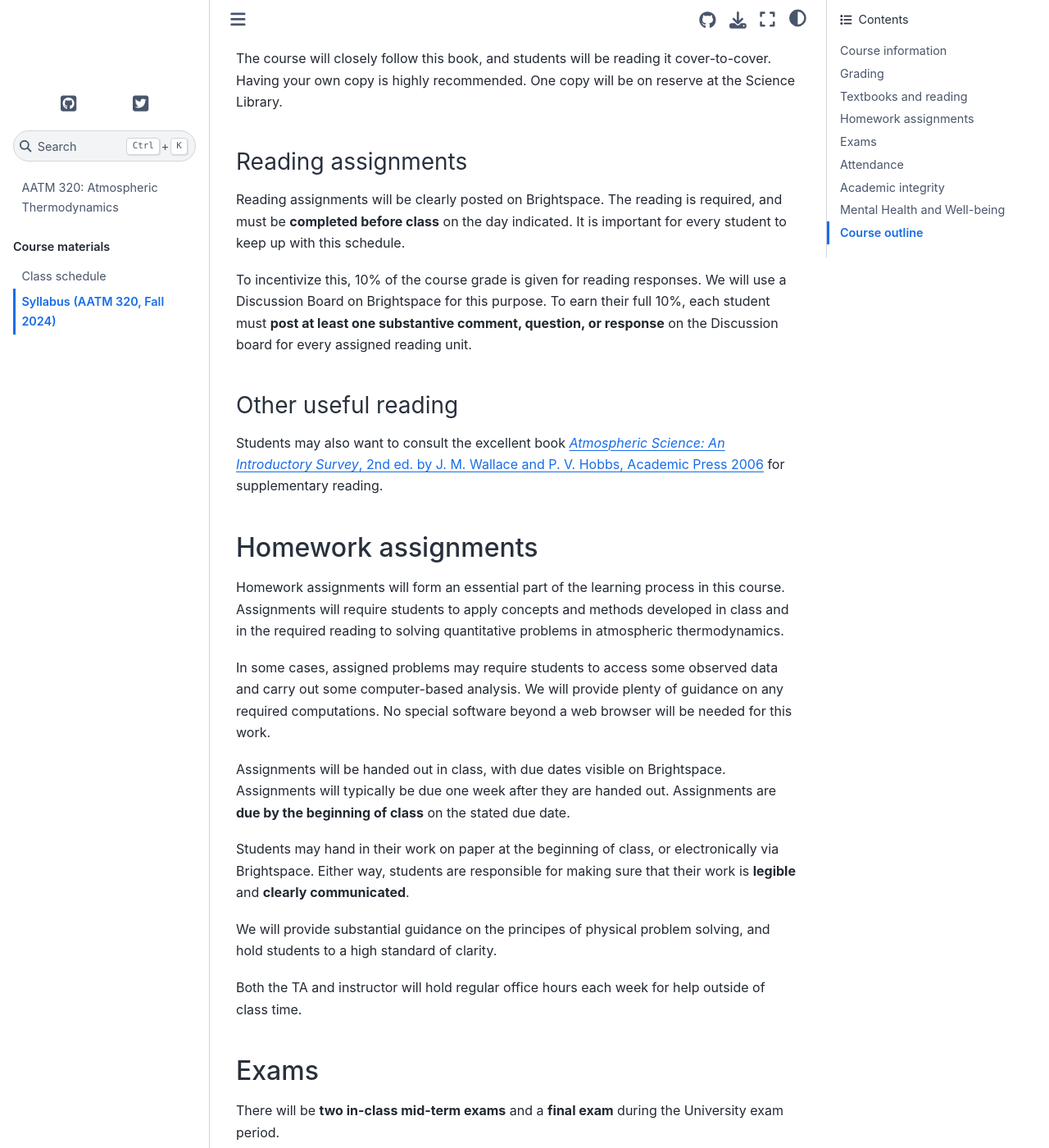
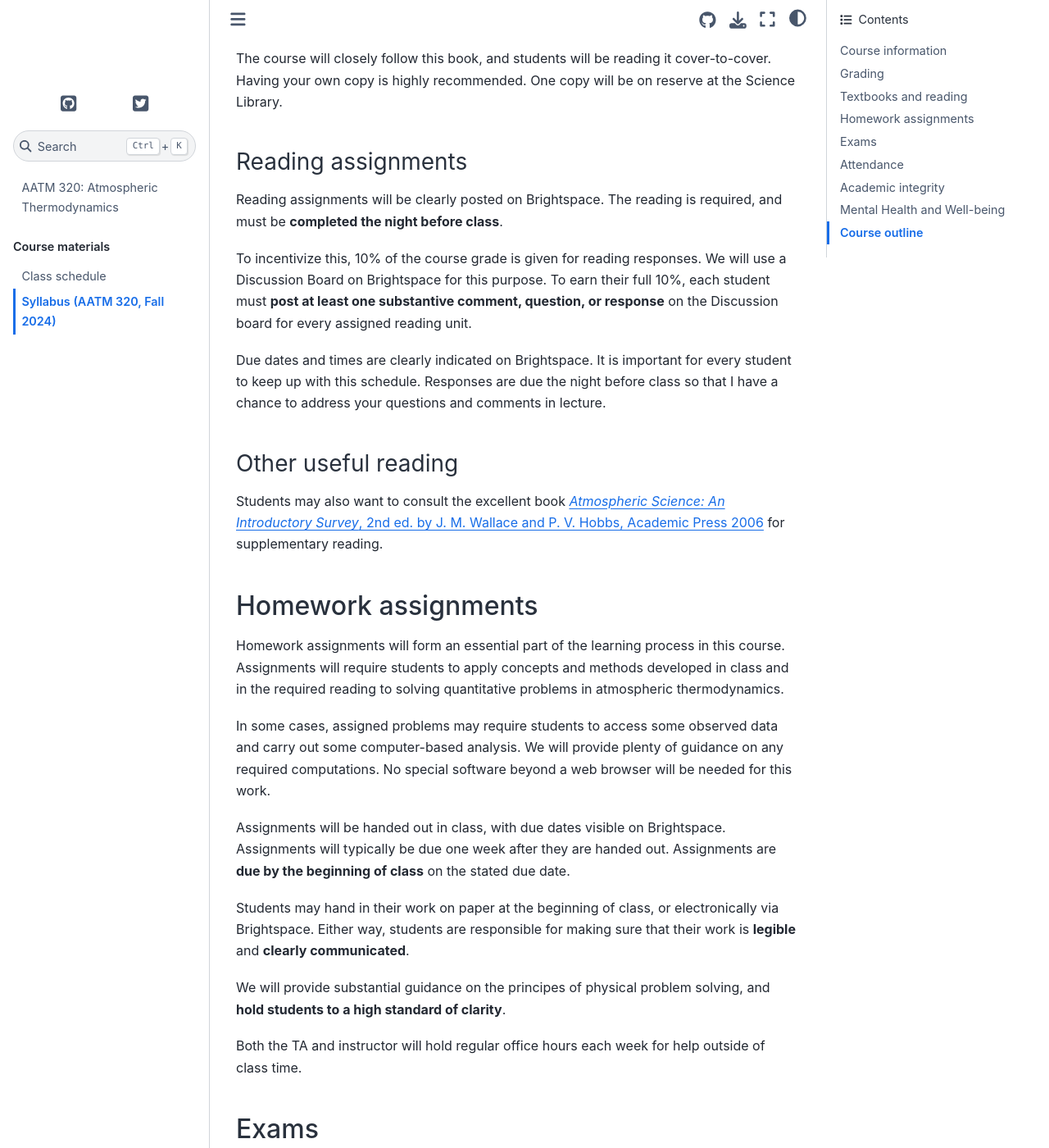
Before and after one commit to brian-rose/atm320-thermodynamics, a Jupyter Book: the page built from syllabus.md, in a window 1280 px wide and 1400 px high, scrolled down 2485 px. Shown: the whole window at 82% size. Built offline with Jupyter Book 1.0.4 settings and Sphinx 7.4.7 and the Sphinx Book theme 1.1.4, drawn with Linux system fonts in a browser that asks for light colours; pages that are not in the unit, such as notebooks, are missing from menus; some of the changed text lies outside the part shown.

```diff
--- a/syllabus.md
+++ b/syllabus.md
@@ -77,10 +77,11 @@ The course will closely follow this book, and students will be reading it cover-
 
 ### Reading assignments
 
-Reading assignments will be clearly posted on Brightspace. The reading is required, and must be **completed before class** on the day indicated. It is important for every student to keep up with this schedule.
+Reading assignments will be clearly posted on Brightspace. The reading is required, and must be **completed the night before class**.
 
 To incentivize this, 10% of the course grade is given for reading responses. We will use a Discussion Board on Brightspace for this purpose. To earn their full 10%, each student must **post at least one substantive comment, question, or response** on the Discussion board for every assigned reading unit.
 
+Due dates and times are clearly indicated on Brightspace. It is important for every student to keep up with this schedule. Responses are due the night before class so that I have a chance to address your questions and comments in lecture.
 
 ### Other useful reading
 
@@ -96,7 +97,7 @@ Assignments will be handed out in class, with due dates visible on Brightspace.
 
 Students may hand in their work on paper at the beginning of class, or electronically via Brightspace. Either way, students are responsible for making sure that their work is **legible** and **clearly communicated**.
 
-We will provide substantial guidance on the principes of physical problem solving, and hold students to a high standard of clarity.
+We will provide substantial guidance on the principes of physical problem solving, and **hold students to a high standard of clarity**.
 
 Both the TA and instructor will hold regular office hours each week for help outside of class time.
 
```
Also changed, not shown: other parts of syllabus.md (+2 -2 lines), home.md (+2 -2 lines).
